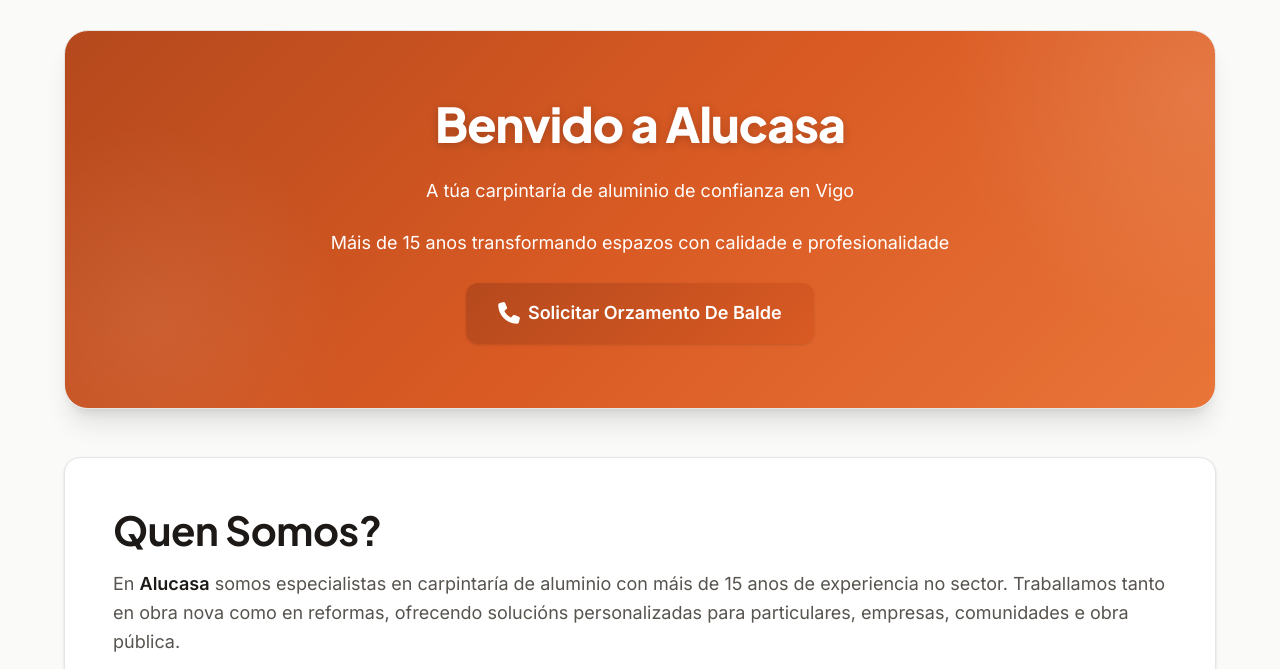
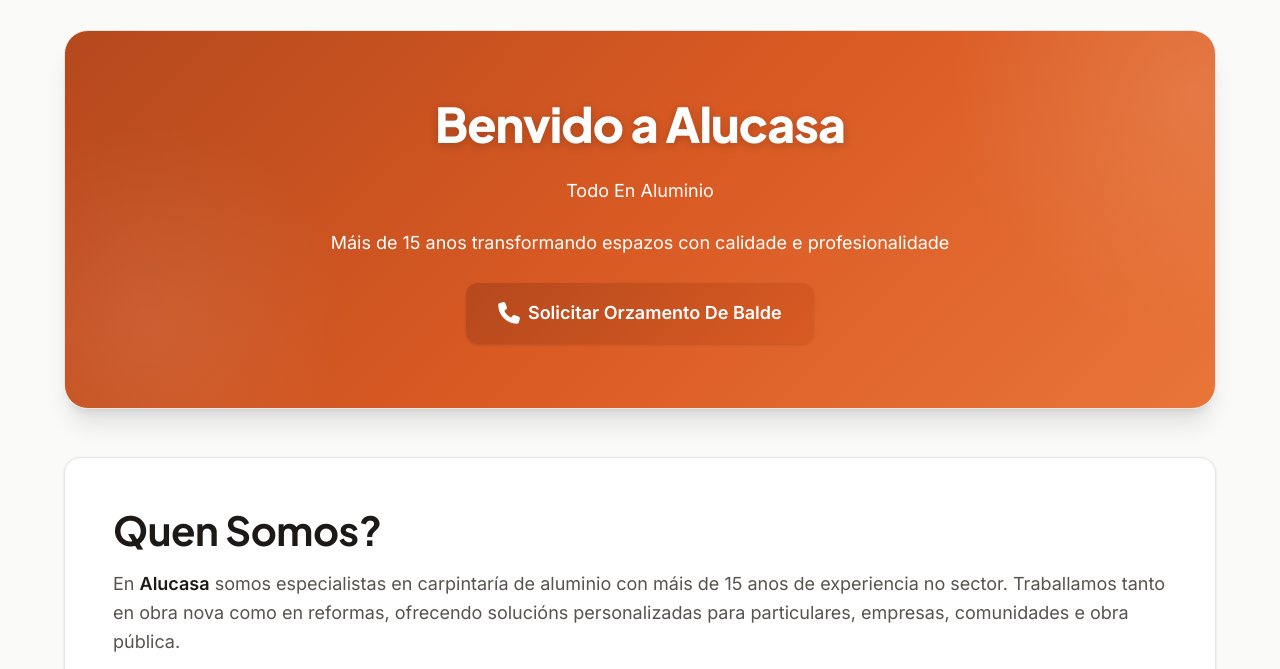
Before and after one commit to ferrum07/alucasa-web-main, a plain HTML site: page gl/index.html in a window 1280 px wide. Shown: the part 98-767 px from the top of the page. Drawn offline with Linux system fonts and the light colour scheme.

Commit message:
Update index.html

```diff
--- a/gl/index.html
+++ b/gl/index.html
@@ -36,7 +36,7 @@
 
         <section class="blur-banner">
             <h1>Benvido a Alucasa</h1>
-            <p>A túa carpintaría de aluminio de confianza en Vigo</p>
+            <p>Todo En Aluminio</p>
             <p style="margin-top: 20px;">Máis de 15 anos transformando espazos con calidade e profesionalidade</p>
             <div style="margin-top: 25px;">
                 <a href="contacto.html" class="btn-big">
```
